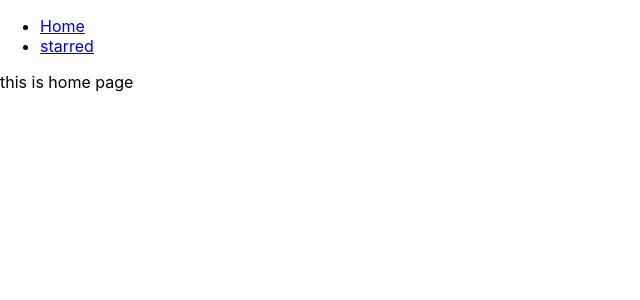
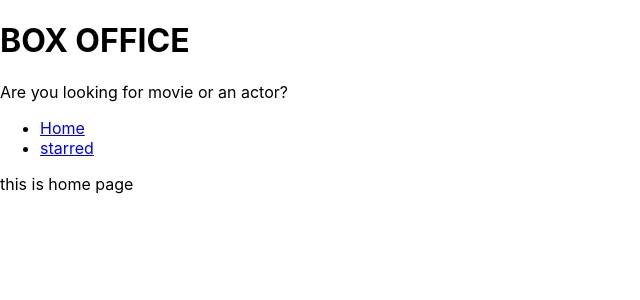
Before and after one commit to kishore-java/box-office, a React (Create React App) app: page / in a window 1280 px wide. Shown: the top 300 px of the page, without its empty margins (0-640 px from the left). Built offline with nearby package versions, Linux system fonts and the light colour scheme.

Commit message:
added layout management and created title

```diff
--- a/src/App.js
+++ b/src/App.js
@@ -1,13 +1,10 @@
 /* eslint-disable */
 import React from 'react';
 import { Switch, Route } from 'react-router-dom';
-import Navs from './components/Navs';
 import Home from './pages/Home';
 import Starred from './pages/Starred';
 function App() {
   return (
-    <div>
-      <Navs />
     <Switch>
       <Route exact path="/">
         <Home />
@@ -17,7 +14,6 @@
       </Route>
       <Route> 404 page not found</Route>
     </Switch>
-    </div>
   );
 }
 
--- /dev/null
+++ b/src/components/MainPageLayout.js
@@ -0,0 +1,19 @@
+/* eslint-disable */
+import React from 'react';
+import Navs from './Navs';
+import Title from './Title';
+
+const MainPageLayout = ({ children }) => {
+  return (
+    <div>
+      <Title
+        title="BOX OFFICE"
+        subtitle="Are you looking for movie or an actor?"
+      />
+      <Navs />
+      {children}
+    </div>
+  );
+};
+
+export default MainPageLayout;
--- /dev/null
+++ b/src/components/Title.js
@@ -0,0 +1,13 @@
+/* eslint-disable */
+import React from 'react';
+
+const Title = ({ title, subtitle }) => {
+  return (
+    <div>
+      <h1>{title}</h1>
+      <p>{subtitle}</p>
+    </div>
+  );
+};
+
+export default Title;
--- a/src/pages/Home.js
+++ b/src/pages/Home.js
@@ -1,8 +1,8 @@
 /* eslint-disable */
 import React from 'react';
-
+import MainPageLayout from '../components/MainPageLayout';
 const Home = () => {
-  return <div>this is home page</div>;
+  return <MainPageLayout>this is home page</MainPageLayout>;
 };
 
 export default Home;
--- a/src/pages/Starred.js
+++ b/src/pages/Starred.js
@@ -1,8 +1,9 @@
 /* eslint-disable */
 import React from 'react';
+import MainPageLayout from '../components/MainPageLayout';
 
 const Starred = () => {
-  return <div>this is starred</div>;
+  return <MainPageLayout>this is starred</MainPageLayout>;
 };
 
 export default Starred;
```
Lines whose indentation alone changed are shown as unchanged.
